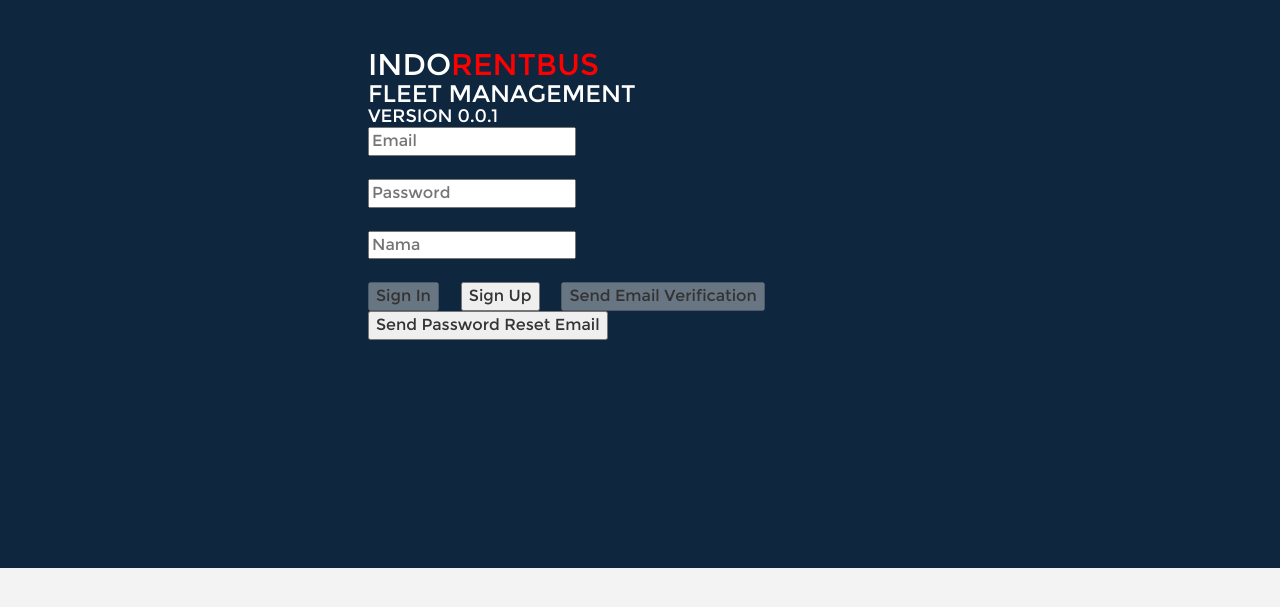
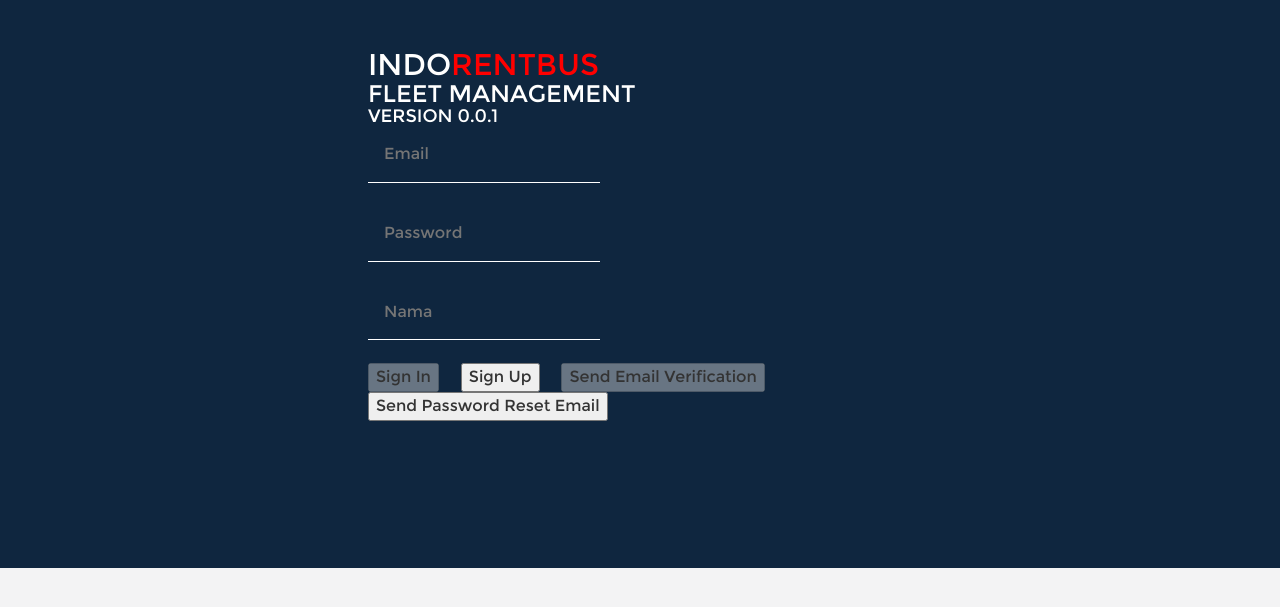
Before and after one commit to kemtol/indorentbus, a Jekyll site: the page built from index.html, in a window 1280 px wide. Shown: the top 607 px of the page. Built offline with Jekyll 4.4.1, drawn with Linux system fonts in a browser that asks for light colours; nearby versions of some CDN libraries; Markdown is read by kramdown in place of the engine named in the settings; comment, search, counter and statistics services are not loaded.

Commit message:
Update index.html

```diff
--- a/index.html
+++ b/index.html
@@ -31,6 +31,16 @@
 	nav,.copy{display:none}
 	#page-wrapper{margin:0}
 	.content-main{width: 50vw;margin: auto;max-width: 640px;padding: 3rem;}
+	input{
+		display: inline;
+		width: auto;
+		background: transparent;
+		border: none;
+		border-bottom: 1px solid #fff;
+		padding: 1rem;
+		width: 100%;
+		color: #fff;
+	}
 </style>
 <script type="text/javascript">
 	$("#nav-menu").hide();
```
